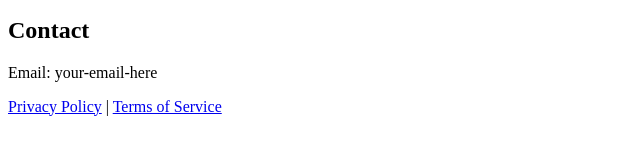
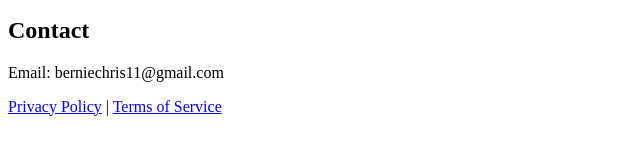
Before and after one commit to Bernie1529/Bernie.github.io, a plain HTML site: page index.html in a window 1280 px wide. Shown: the part 186-340 px from the top of the page, 0-640 px from the left. Drawn offline with Linux system fonts and the light colour scheme.

Commit message:
Update index.html

```diff
--- a/index.html
+++ b/index.html
@@ -11,7 +11,7 @@
   <p>Social Auto App is a simple and smart automation tool designed to help creators and businesses manage social media tasks like scheduling posts, analytics, and content automation.</p>
 
   <h2>Contact</h2>
-  <p>Email: your-email-here</p>
+  <p>Email: berniechris11@gmail.com </p>
 
   <p>
     <a href="privacy.html">Privacy Policy</a> |
```
